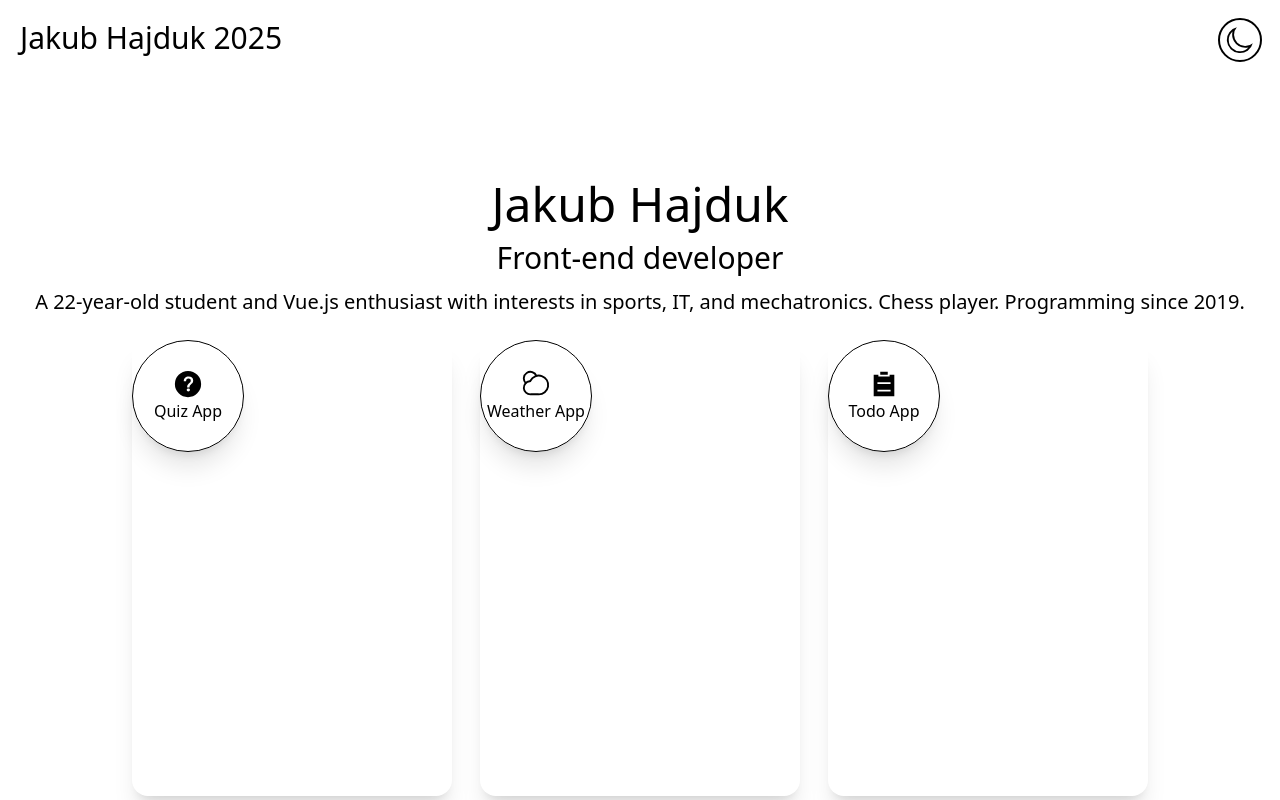
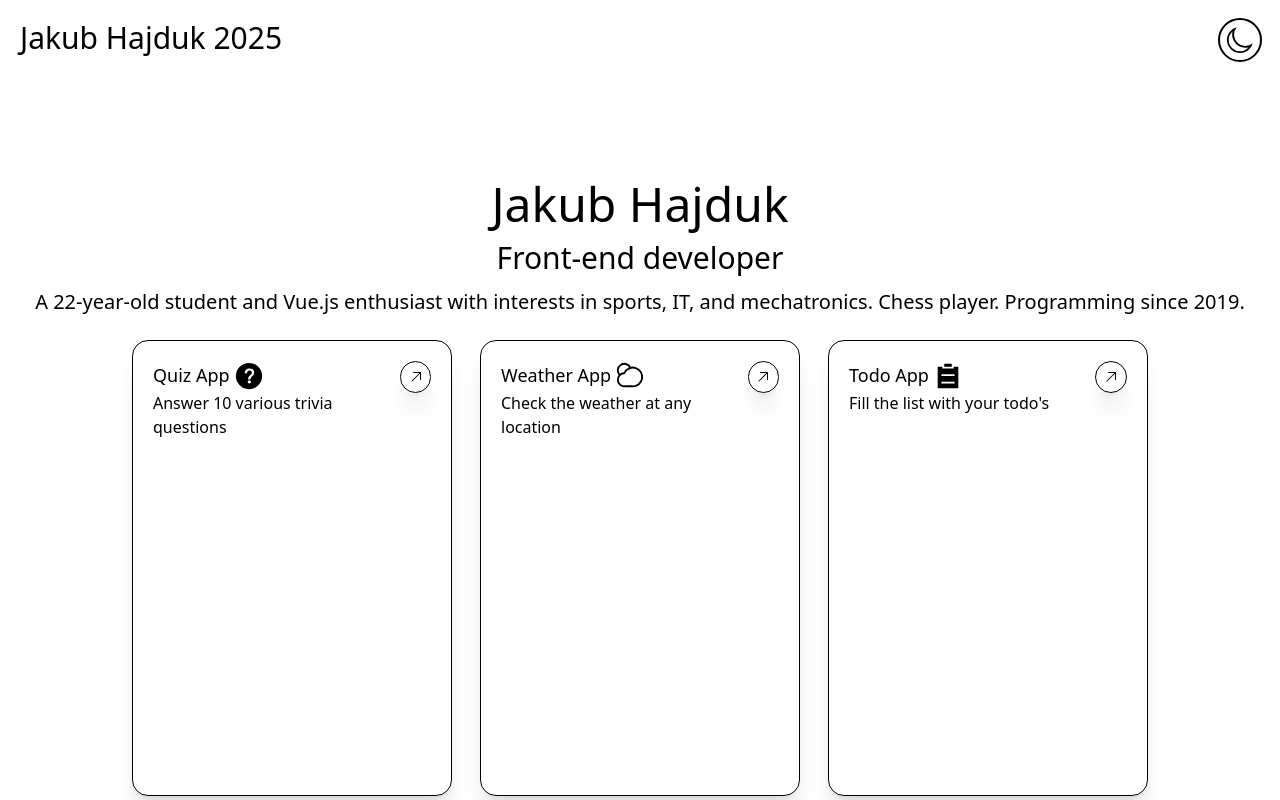
Before and after one commit to jakubhajduk53/portfolio-vue, a Vue app: page / in a window 1280 px wide. Built offline with nearby package versions, Linux system fonts and the light colour scheme.

Commit message:
feat: update layout

```diff
--- a/src/components/ProjectComponent.vue
+++ b/src/components/ProjectComponent.vue
@@ -1,20 +1,27 @@
 <script setup lang="ts">
 import { ElIcon } from "element-plus";
+import { TopRight } from "@element-plus/icons-vue";
 import type { Project } from "../interfaces/interfaces";
 
 defineProps<Project>();
 </script>
 
 <template>
-  <div class="w-1/4 m-1 rounded-2xl shadow-xl">
+  <div class="flex justify-between w-1/4 m-1 rounded-2xl shadow-xl p-5 border">
+    <div>
+      <div class="flex gap-1 text-lg">
+        <p>{{ name }}</p>
+        <el-icon size="30"><component :is="icon" /></el-icon>
+      </div>
+      <div>{{ description }}</div>
+    </div>
     <a
       target="_blank"
       :href="href"
-      class="flex flex-col items-center justify-center border w-28 h-28 rounded-full shadow-xl"
+      class="flex items-center justify-center border w-8 h-8 rounded-full shadow-xl"
     >
-      <el-icon size="30"><component :is="icon" /></el-icon>
-      <div>{{ text }}</div>
-    </a>
+      <el-icon><TopRight /></el-icon
+    ></a>
   </div>
 </template>
 
--- a/src/components/ProjectsList.vue
+++ b/src/components/ProjectsList.vue
@@ -6,17 +6,20 @@ import ProjectComponent from "./ProjectComponent.vue";
 <template>
   <ProjectComponent
     href="https://quiz-2025.vercel.app/"
-    text="Quiz App"
+    name="Quiz App"
+    description="Answer 10 various trivia questions"
     :icon="QuestionFilled"
   />
   <ProjectComponent
     href="https://weather-app-jakubhajduk53s-projects.vercel.app/"
-    text="Weather App"
+    name="Weather App"
+    description="Check the weather at any location"
     :icon="PartlyCloudy"
   />
   <ProjectComponent
     href="https://to-do-app-2025.vercel.app/"
-    text="Todo App"
+    name="Todo App"
+    description="Fill the list with your todo's"
     :icon="List"
   />
 </template>
--- a/src/interfaces/interfaces.ts
+++ b/src/interfaces/interfaces.ts
@@ -2,6 +2,7 @@ import type { DefineComponent } from "vue";
 
 export interface Project {
   href?: string;
-  text?: string;
-  icon?: DefineComponent;
+  name?: string;
+  description?: string;
+  icon?: DefineComponent<{}, {}, any>;
 }
```
